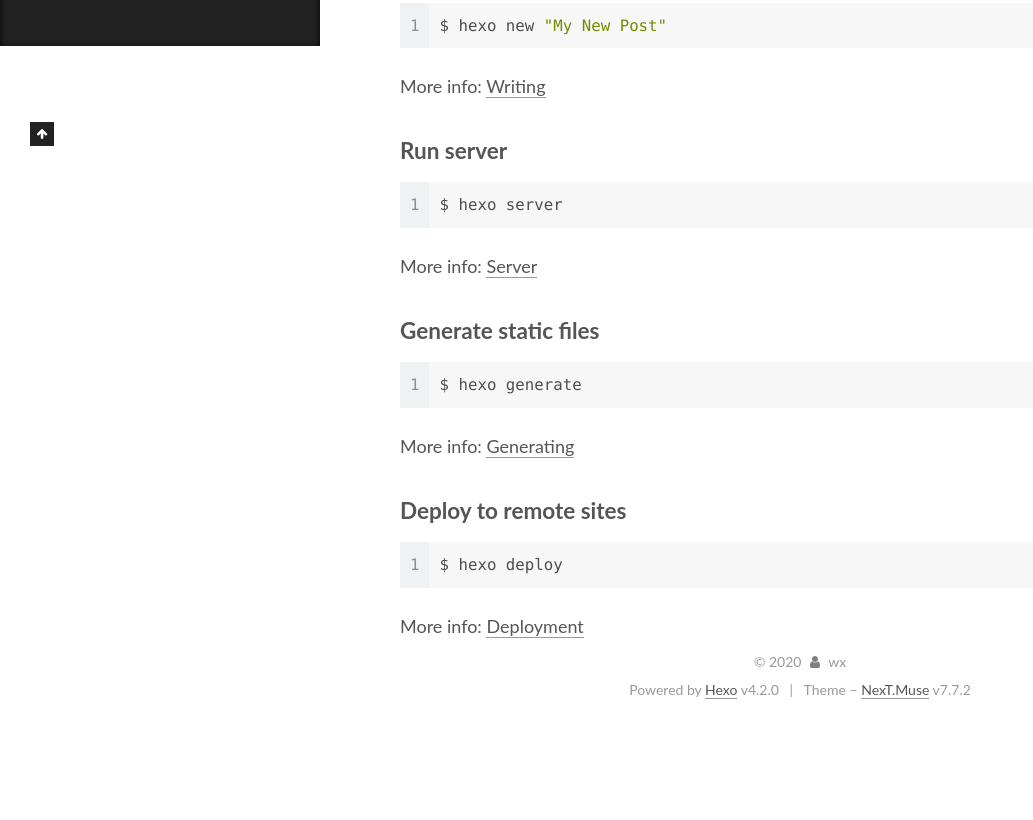
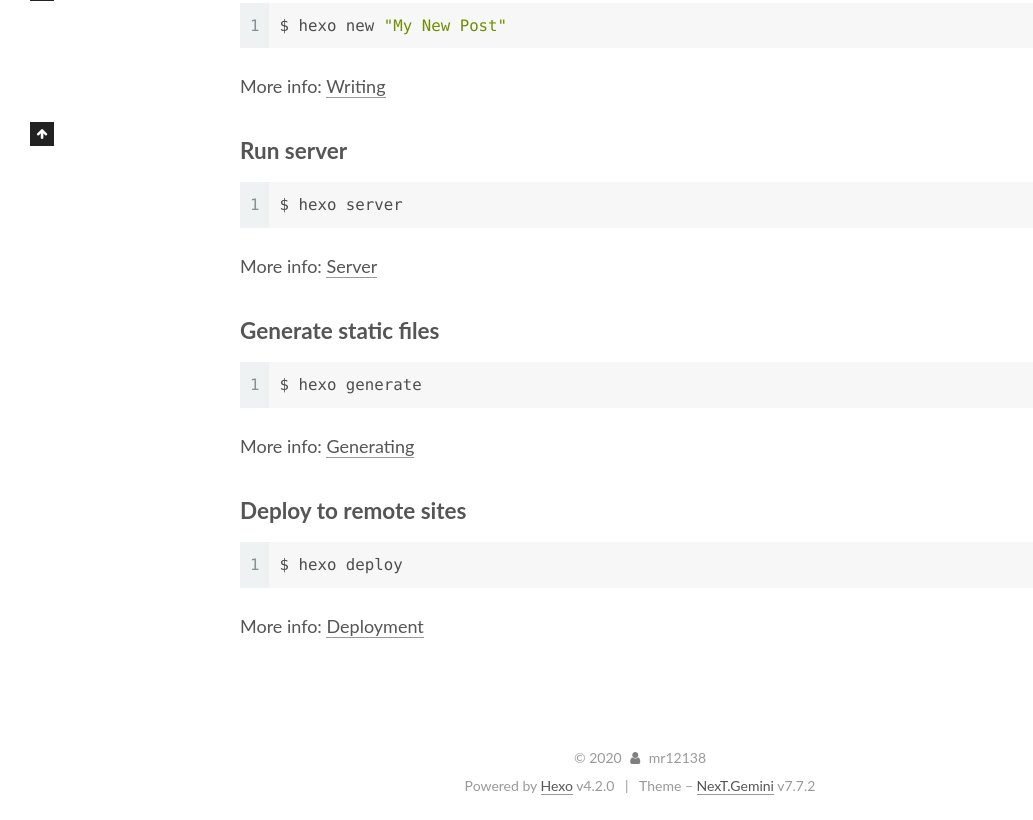
Before and after one commit to mr12138/mr12138.github.io, a plain HTML site: page 2020/03/05/hello-world/index.html in a window 1280 px wide. Shown: the part 754-1574 px from the top of the page, without its empty margins (0-1033 px from the left). Before the commit the page ends 1478 px from the top, so only its background shows below. Drawn offline with Linux system fonts and the light colour scheme.

Commit message:
Site updated: 2020-03-05 20:03:39

```diff
--- a/2020/03/05/hello-world/index.html
+++ b/2020/03/05/hello-world/index.html
@@ -17,7 +17,7 @@
 
 <script id="hexo-configurations">
     var NexT = window.NexT || {};
-    var CONFIG = {"hostname":"mr12138.github.io","root":"/","scheme":"Muse","version":"7.7.2","exturl":false,"sidebar":{"position":"left","display":"post","padding":18,"offset":12,"onmobile":false},"copycode":{"enable":false,"show_result":false,"style":null},"back2top":{"enable":true,"sidebar":false,"scrollpercent":false},"bookmark":{"enable":false,"color":"#222","save":"auto"},"fancybox":false,"mediumzoom":false,"lazyload":false,"pangu":false,"comments":{"style":"tabs","active":null,"storage":true,"lazyload":false,"nav":null},"algolia":{"hits":{"per_page":10},"labels":{"input_placeholder":"Search for Posts","hits_empty":"We didn't find any results for the search: ${query}","hits_stats":"${hits} results found in ${time} ms"}},"localsearch":{"enable":false,"trigger":"auto","top_n_per_article":1,"unescape":false,"preload":false},"motion":{"enable":true,"async":false,"transition":{"post_block":"fadeIn","post_header":"slideDownIn","post_body":"slideDownIn","coll_header":"slideLeftIn","sidebar":"slideUpIn"}}};
+    var CONFIG = {"hostname":"mr12138.github.io","root":"/","scheme":"Gemini","version":"7.7.2","exturl":false,"sidebar":{"position":"left","display":"post","padding":18,"offset":12,"onmobile":false},"copycode":{"enable":false,"show_result":false,"style":null},"back2top":{"enable":true,"sidebar":false,"scrollpercent":false},"bookmark":{"enable":false,"color":"#222","save":"auto"},"fancybox":false,"mediumzoom":false,"lazyload":false,"pangu":false,"comments":{"style":"tabs","active":null,"storage":true,"lazyload":false,"nav":null},"algolia":{"hits":{"per_page":10},"labels":{"input_placeholder":"Search for Posts","hits_empty":"We didn't find any results for the search: ${query}","hits_stats":"${hits} results found in ${time} ms"}},"localsearch":{"enable":false,"trigger":"auto","top_n_per_article":1,"unescape":false,"preload":false},"motion":{"enable":true,"async":false,"transition":{"post_block":"fadeIn","post_header":"slideDownIn","post_body":"slideDownIn","coll_header":"slideLeftIn","sidebar":"slideUpIn"}}};
   </script>
 
   <meta name="description" content="Welcome to Hexo! This is your very first post. Check documentation for more info. If you get any problems when using Hexo, you can find the answer in troubleshooting or you can ask me on GitHub. Hello">
@@ -29,7 +29,7 @@
 <meta property="og:locale" content="en_US">
 <meta property="article:published_time" content="2020-03-05T10:43:10.680Z">
 <meta property="article:modified_time" content="2020-03-05T10:53:15.128Z">
-<meta property="article:author" content="wx">
+<meta property="article:author" content="mr12138">
 <meta name="twitter:card" content="summary">
 
 <link rel="canonical" href="https://mr12138.github.io/2020/03/05/hello-world/">
@@ -152,7 +152,7 @@
 
     <span hidden itemprop="author" itemscope itemtype="http://schema.org/Person">
       <meta itemprop="image" content="/images/avatar.gif">
-      <meta itemprop="name" content="wx">
+      <meta itemprop="name" content="mr12138">
       <meta itemprop="description" content="">
     </span>
 
@@ -276,7 +276,7 @@
 
       <div class="site-overview-wrap sidebar-panel">
         <div class="site-author motion-element" itemprop="author" itemscope itemtype="http://schema.org/Person">
-  <p class="site-author-name" itemprop="name">wx</p>
+  <p class="site-author-name" itemprop="name">mr12138</p>
   <div class="site-description" itemprop="description"></div>
 </div>
 <div class="site-state-wrap motion-element">
@@ -314,12 +314,12 @@
   <span class="with-love">
     <i class="fa fa-user"></i>
   </span>
-  <span class="author" itemprop="copyrightHolder">wx</span>
+  <span class="author" itemprop="copyrightHolder">mr12138</span>
 </div>
   <div class="powered-by">Powered by <a href="https://hexo.io/" class="theme-link" rel="noopener" target="_blank">Hexo</a> v4.2.0
   </div>
   <span class="post-meta-divider">|</span>
-  <div class="theme-info">Theme – <a href="https://muse.theme-next.org/" class="theme-link" rel="noopener" target="_blank">NexT.Muse</a> v7.7.2
+  <div class="theme-info">Theme – <a href="https://theme-next.org/" class="theme-link" rel="noopener" target="_blank">NexT.Gemini</a> v7.7.2
   </div>
 
 
@@ -345,7 +345,7 @@
 <script src="/js/motion.js"></script>
 
 
-<script src="/js/schemes/muse.js"></script>
+<script src="/js/schemes/pisces.js"></script>
 
 
 <script src="/js/next-boot.js"></script>
```
Also changed, not shown: archives/2020/03/index.html (+6 -6 lines), archives/2020/index.html (+6 -6 lines), archives/index.html (+6 -6 lines), index.html (+7 -7 lines).
